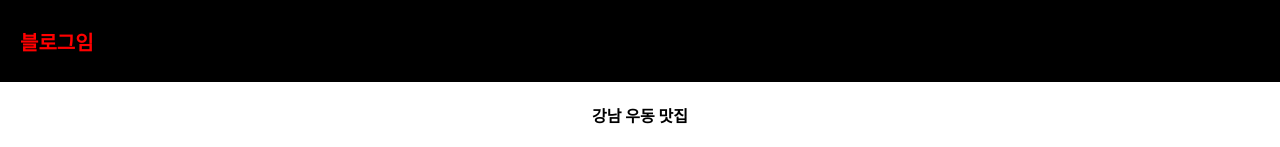
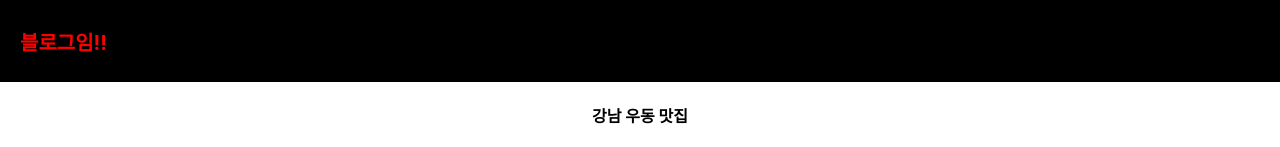
Before and after one commit to beans3/week2, a React (Create React App) app: page / in a window 1280 px wide. Shown: the top 147 px of the page. Built offline with nearby package versions, Linux system fonts and the light colour scheme.

Commit message:
푸시 다시 해보기

```diff
--- a/src/App.js
+++ b/src/App.js
@@ -16,7 +16,7 @@ function App() {
   return (
     <div className="App">
       <div className='black-nav'>
-        <h4 style={{color: 'red', fontSize: '20px'}}>블로그임</h4>
+        <h4 style={{color: 'red', fontSize: '20px'}}>블로그임!!</h4>
       </div>
       <h4 id={post}>{post}</h4>
       <button onClick={ () => { updateTitle('여자 코트 정보') } }>최신순</button>
```
